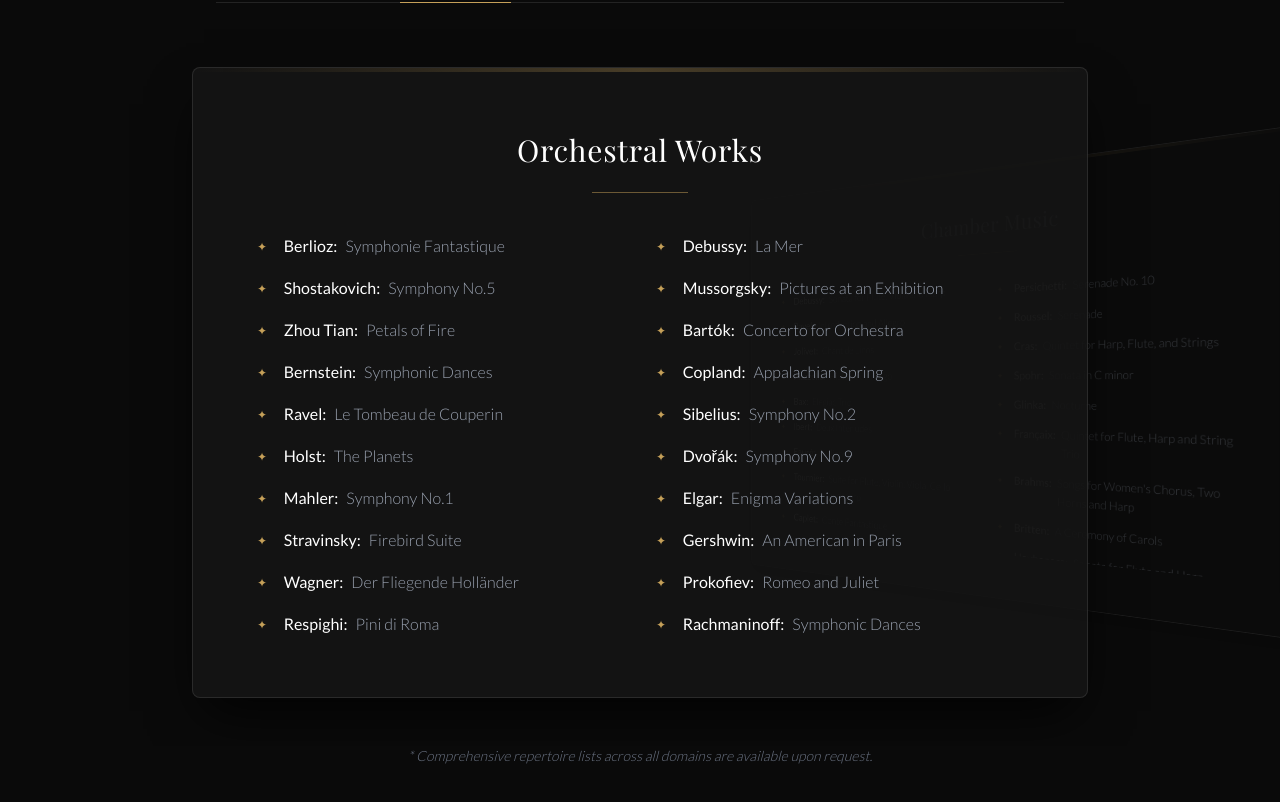
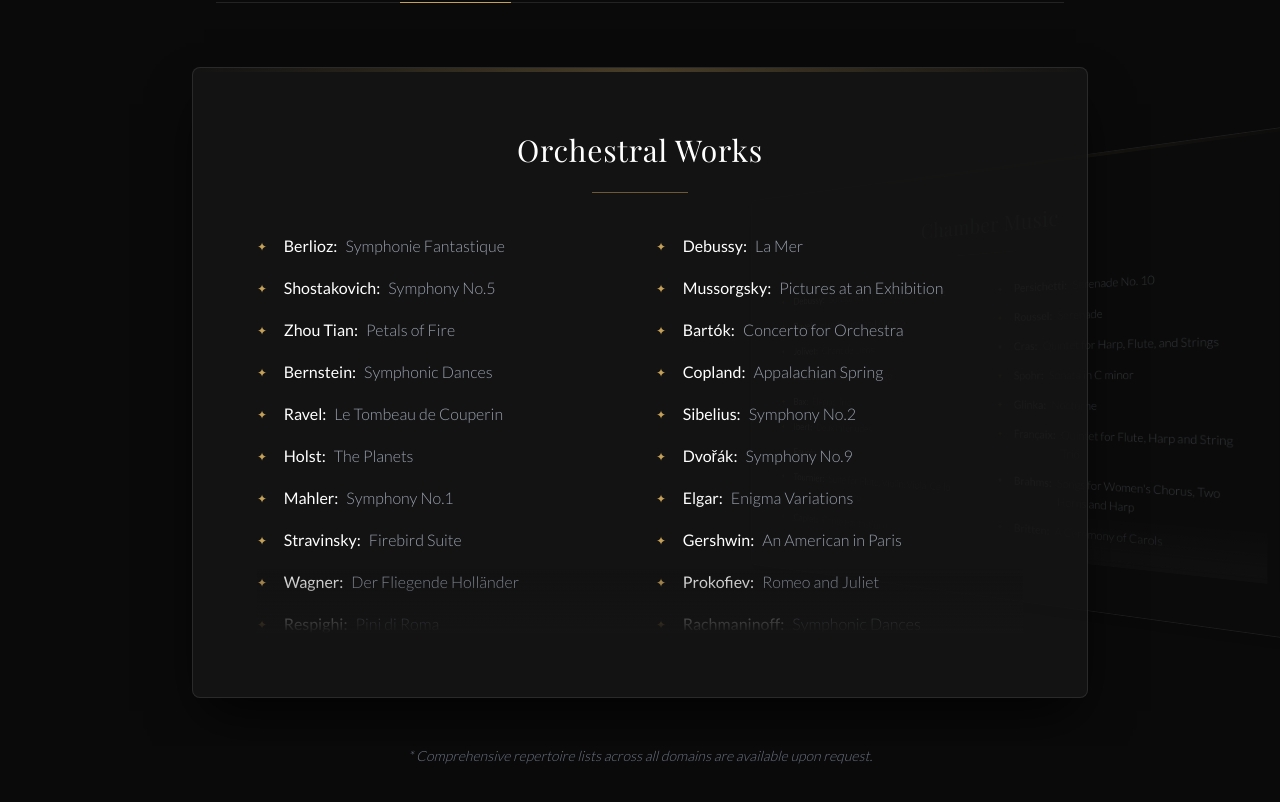
Before and after one commit to Butternctu/yiruimusic, a React (Vite) app: page /repertoire in a window 1280 px wide. Shown: the part 548-1350 px from the top of the page. Built offline with nearby package versions, Linux system fonts and the light colour scheme; a web font is replaced by a local one.

Commit message:
style: add scroll indicator fade to repertoire lists

```diff
--- a/src/pages/Repertoire.jsx
+++ b/src/pages/Repertoire.jsx
@@ -149,30 +149,42 @@ const Repertoire = () => {
         switch (id) {
             case 'orchestral':
                 return (
-                    <div className="grid grid-cols-1 md:grid-cols-2 gap-x-12 gap-y-2 max-h-[50vh] overflow-y-auto pr-4 custom-scrollbar">
+                    <div className="relative h-full w-full">
+                        <div className="absolute bottom-0 left-0 w-full h-16 bg-gradient-to-t from-dark-800 to-transparent pointer-events-none z-10"></div>
+                        <div className="grid grid-cols-1 md:grid-cols-2 gap-x-12 gap-y-2 max-h-[50vh] overflow-y-auto pr-4 custom-scrollbar pb-8">
                             {renderItems(orchestral.slice(0, 15))}
                             {renderItems(orchestral.slice(15))}
+                        </div>
                     </div>
                 );
             case 'chamber':
                 return (
-                    <div className="grid grid-cols-1 md:grid-cols-2 gap-x-12 gap-y-2 max-h-[50vh] overflow-y-auto pr-4 custom-scrollbar">
+                    <div className="relative h-full w-full">
+                        <div className="absolute bottom-0 left-0 w-full h-16 bg-gradient-to-t from-dark-800 to-transparent pointer-events-none z-10"></div>
+                        <div className="grid grid-cols-1 md:grid-cols-2 gap-x-12 gap-y-2 max-h-[50vh] overflow-y-auto pr-4 custom-scrollbar pb-8">
                             {renderItems(chamber.slice(0, 15))}
                             {renderItems(chamber.slice(15))}
+                        </div>
                     </div>
                 );
             case 'church':
                 return (
-                    <div className="grid grid-cols-1 md:grid-cols-2 gap-x-12 gap-y-2 max-h-[50vh] overflow-y-auto pr-4 custom-scrollbar">
+                    <div className="relative h-full w-full">
+                        <div className="absolute bottom-0 left-0 w-full h-16 bg-gradient-to-t from-dark-800 to-transparent pointer-events-none z-10"></div>
+                        <div className="grid grid-cols-1 md:grid-cols-2 gap-x-12 gap-y-2 max-h-[50vh] overflow-y-auto pr-4 custom-scrollbar pb-8">
                             {renderItems(church.slice(0, 15))}
                             {renderItems(church.slice(15))}
+                        </div>
                     </div>
                 );
             case 'private':
                 return (
-                    <div className="grid grid-cols-1 md:grid-cols-2 gap-x-12 gap-y-2 max-h-[50vh] overflow-y-auto pr-4 custom-scrollbar">
+                    <div className="relative h-full w-full">
+                        <div className="absolute bottom-0 left-0 w-full h-16 bg-gradient-to-t from-dark-800 to-transparent pointer-events-none z-10"></div>
+                        <div className="grid grid-cols-1 md:grid-cols-2 gap-x-12 gap-y-2 max-h-[50vh] overflow-y-auto pr-4 custom-scrollbar pb-8">
                             {renderItems(privateEngagements.slice(0, 15))}
                             {renderItems(privateEngagements.slice(15))}
+                        </div>
                     </div>
                 );
             default: return null;
```
Lines whose indentation alone changed are shown as unchanged.
